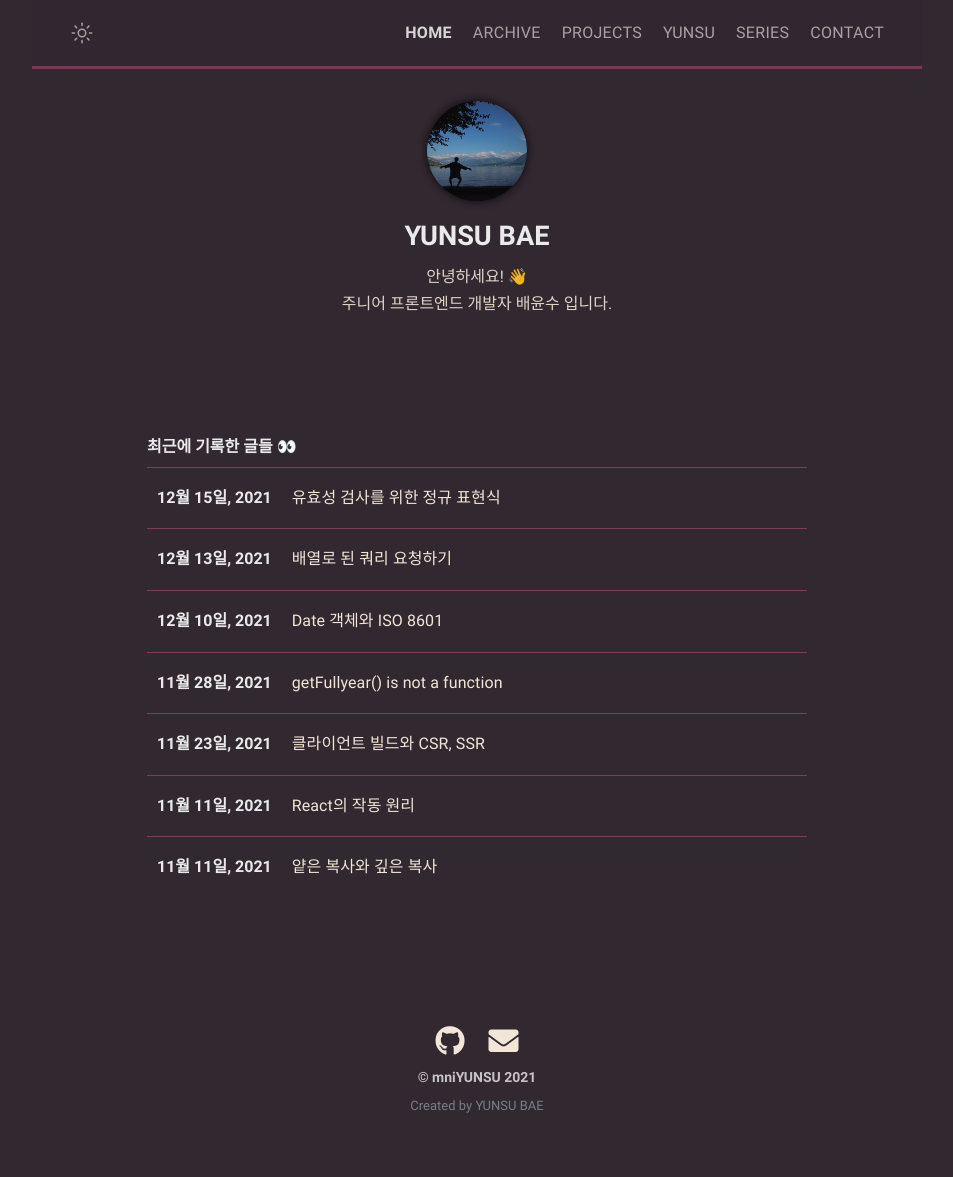
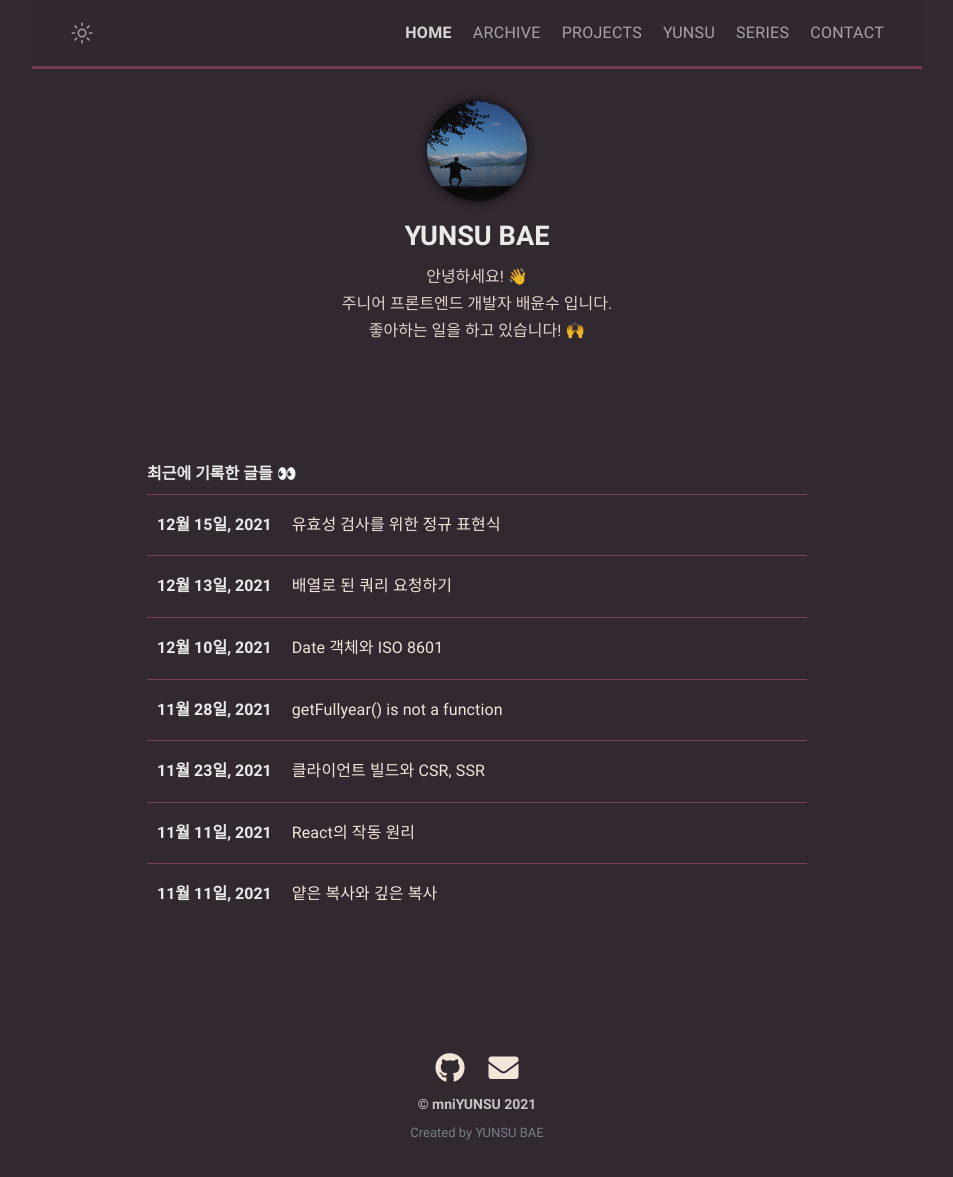
Before and after one commit to mniYUNSU/mniYUNSU.github.io, a Jekyll site: the page built from index.md, in a window 1280 px wide and 1177 px high. Shown: the whole window, without its empty margins (163-1116 px from the left). Built offline with Jekyll 4.4.1, drawn with Linux system fonts in a browser that asks for light colours.

```diff
--- a/_config.yml
+++ b/_config.yml
@@ -14,10 +14,10 @@
   name: YUNSU BAE # author name
   bio: >- # tell to the world
     안녕하세요! 👋<br>
-    주니어 프론트엔드 개발자 배윤수 입니다.
+    주니어 프론트엔드 개발자 배윤수 입니다.<br>좋아하는 일을 하고 있습니다! 🙌
   biopost: >- # tell to the world
-    주니어 웹 개발자 배윤수 입니다. 👋<br>
-    예술의 영역을 동경하고 있어요. 🧑‍🎨🎨<br>좋아하는 일을 하고 있습니다! 🙌
+    주니어 웹 개발자 배윤수 입니다. 👋<br><br>
+    예술의 영역을 동경하고 있어요. 🧑‍🎨🎨
   username: YUNSU BAE # general username
   github: mniYUNSU # github username
   # twitter: twitter_username # twitter username
```
